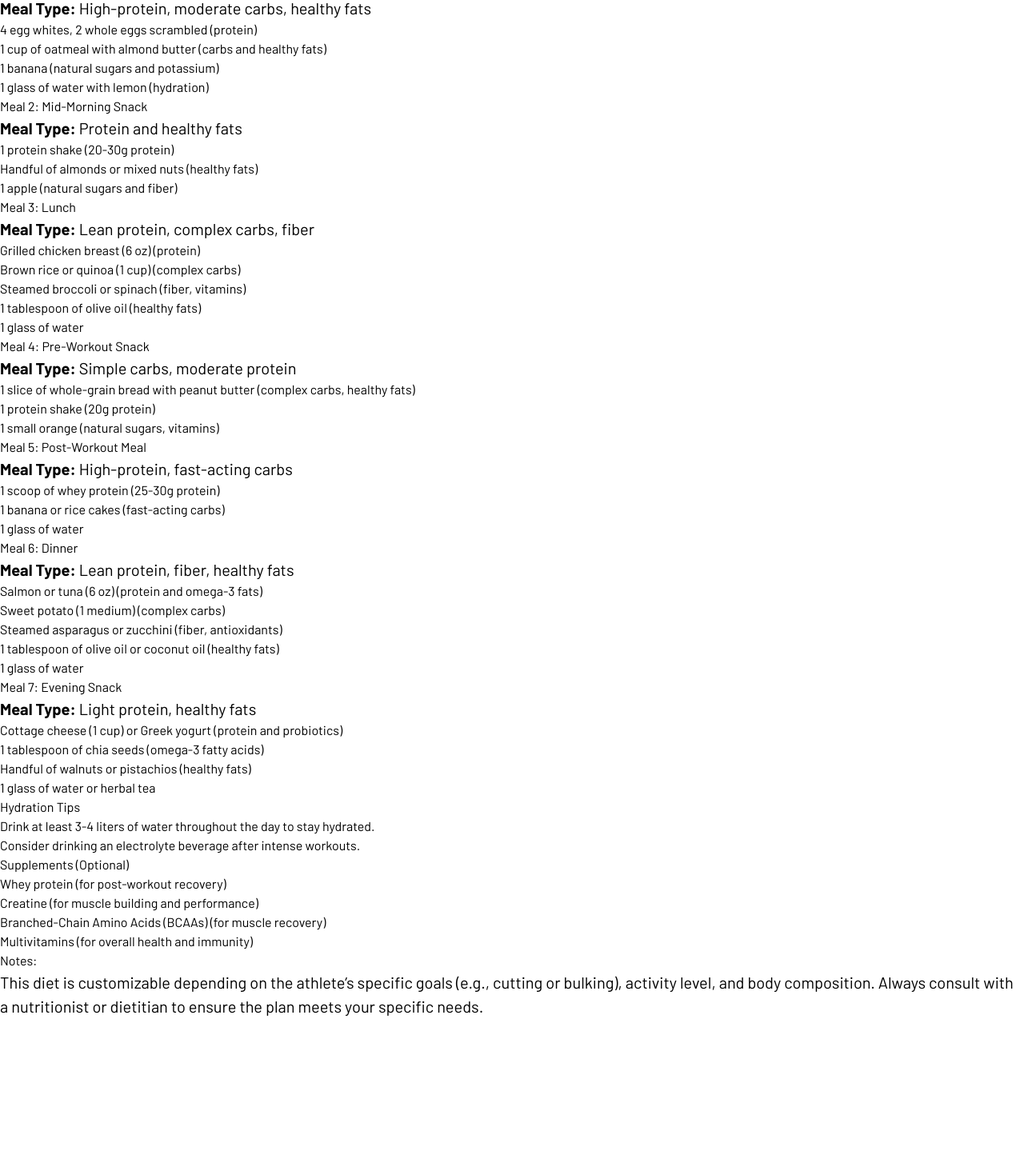
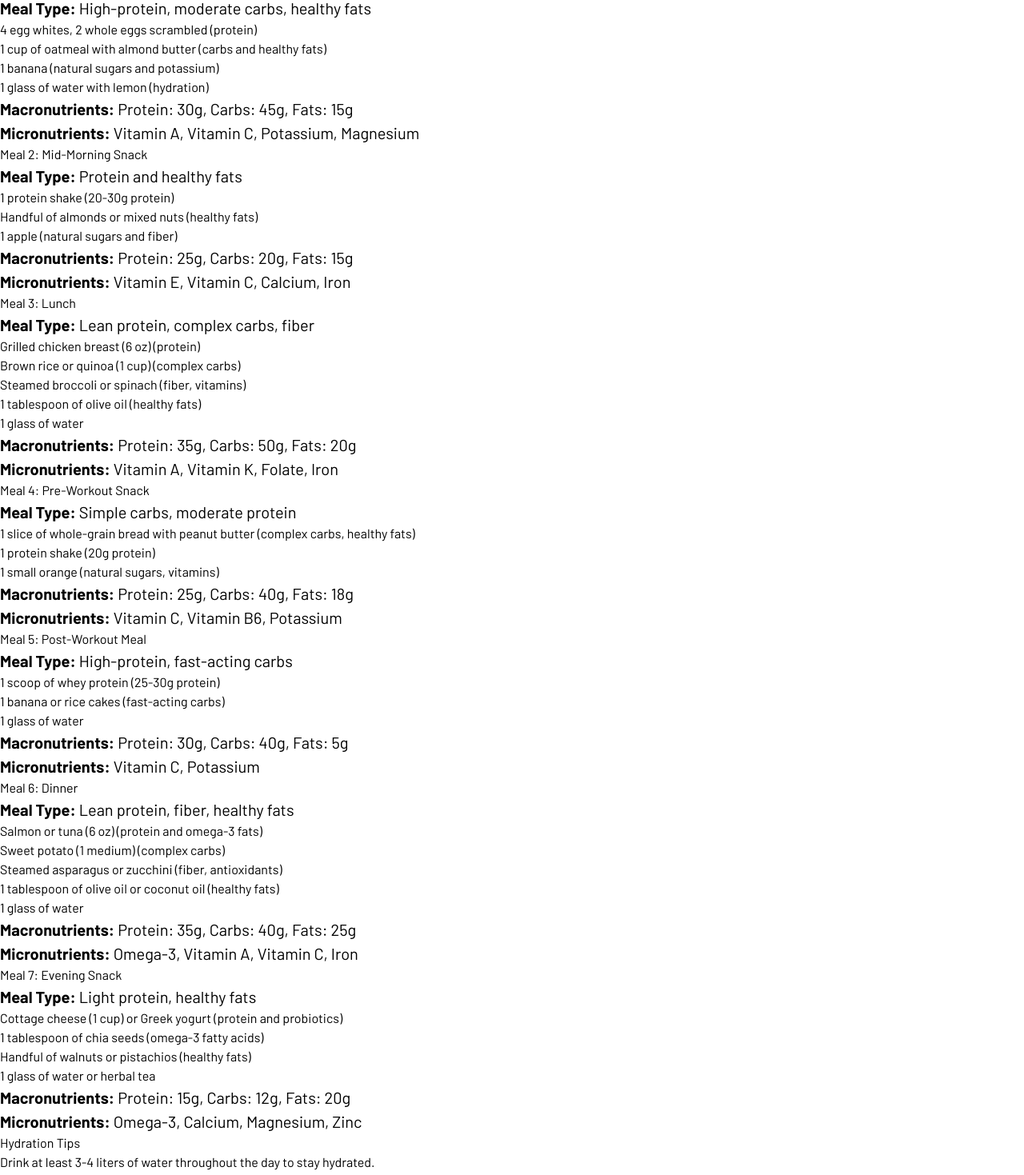
Before and after one commit to Microsoft-Bennett-Hackathon/website, a React (Vite) app in the folder Frontend--/: page /DietplanMain in a window 1280 px wide. Shown: the part 1580-3049 px from the top of the page at 80% size. Before the commit the page ends 2853 px from the top, so only its background shows below. Built offline with nearby package versions, Linux system fonts and the light colour scheme.

Commit message:
minor changes to diet plan

```diff
--- a/Frontend--/src/Components/Dashboard/Dietplan.jsx
+++ b/Frontend--/src/Components/Dashboard/Dietplan.jsx
@@ -2,128 +2,176 @@
 
 // const Dietplan = () => {
 //   return (
-//     <div className="overflow-y-scroll h-[90vh] p-4">
-//       <h1>Gym Athlete's Diet Plan</h1>
-//       <p>
+//     <div className="overflow-y-scroll h-[90vh] p-6  text-white rounded-lg shadow-lg">
+//       <h1 className="text-3xl font-bold text-center text-blue-400 mb-6">
+//         Gym Athlete's Diet Plan
+//       </h1>
+//       <p className="text-lg text-gray-300 mb-6 text-center">
 //         This diet plan is designed to support an active athlete with high energy
 //         needs, helping build muscle and maintain peak performance.
 //       </p>
 
-//       <h2>Meal 1: Breakfast</h2>
-//       <p>
-//         <strong>Meal Type:</strong> High-protein, moderate carbs, healthy fats
-//       </p>
-//       <ul>
-//         <li>4 egg whites, 2 whole eggs scrambled (protein)</li>
-//         <li>1 cup of oatmeal with almond butter (carbs and healthy fats)</li>
-//         <li>1 banana (natural sugars and potassium)</li>
-//         <li>1 glass of water with lemon (hydration)</li>
-//       </ul>
+//       <div className="space-y-8">
+//         <div>
+//           <h2 className="text-2xl font-semibold text-gray-200">
+//             Meal 1: Breakfast
+//           </h2>
+//           <p className="text-md text-gray-400 mb-2">
+//             <strong>Meal Type:</strong> High-protein, moderate carbs, healthy
+//             fats
+//           </p>
+//           <ul className="list-disc pl-5 space-y-2 text-gray-300">
+//             <li>4 egg whites, 2 whole eggs scrambled (protein)</li>
+//             <li>
+//               1 cup of oatmeal with almond butter (carbs and healthy fats)
+//             </li>
+//             <li>1 banana (natural sugars and potassium)</li>
+//             <li>1 glass of water with lemon (hydration)</li>
+//           </ul>
+//         </div>
 
-//       <h2>Meal 2: Mid-Morning Snack</h2>
-//       <p>
-//         <strong>Meal Type:</strong> Protein and healthy fats
-//       </p>
-//       <ul>
-//         <li>1 protein shake (20-30g protein)</li>
-//         <li>Handful of almonds or mixed nuts (healthy fats)</li>
-//         <li>1 apple (natural sugars and fiber)</li>
-//       </ul>
+//         <div>
+//           <h2 className="text-2xl font-semibold text-gray-200">
+//             Meal 2: Mid-Morning Snack
+//           </h2>
+//           <p className="text-md text-gray-400 mb-2">
+//             <strong>Meal Type:</strong> Protein and healthy fats
+//           </p>
+//           <ul className="list-disc pl-5 space-y-2 text-gray-300">
+//             <li>1 protein shake (20-30g protein)</li>
+//             <li>Handful of almonds or mixed nuts (healthy fats)</li>
+//             <li>1 apple (natural sugars and fiber)</li>
+//           </ul>
+//         </div>
 
-//       <h2>Meal 3: Lunch</h2>
-//       <p>
-//         <strong>Meal Type:</strong> Lean protein, complex carbs, fiber
-//       </p>
-//       <ul>
-//         <li>Grilled chicken breast (6 oz) (protein)</li>
-//         <li>Brown rice or quinoa (1 cup) (complex carbs)</li>
-//         <li>Steamed broccoli or spinach (fiber, vitamins)</li>
-//         <li>1 tablespoon of olive oil (healthy fats)</li>
-//         <li>1 glass of water</li>
-//       </ul>
+//         <div>
+//           <h2 className="text-2xl font-semibold text-gray-200">
+//             Meal 3: Lunch
+//           </h2>
+//           <p className="text-md text-gray-400 mb-2">
+//             <strong>Meal Type:</strong> Lean protein, complex carbs, fiber
+//           </p>
+//           <ul className="list-disc pl-5 space-y-2 text-gray-300">
+//             <li>Grilled chicken breast (6 oz) (protein)</li>
+//             <li>Brown rice or quinoa (1 cup) (complex carbs)</li>
+//             <li>Steamed broccoli or spinach (fiber, vitamins)</li>
+//             <li>1 tablespoon of olive oil (healthy fats)</li>
+//             <li>1 glass of water</li>
+//           </ul>
+//         </div>
 
-//       <h2>Meal 4: Pre-Workout Snack</h2>
-//       <p>
-//         <strong>Meal Type:</strong> Simple carbs, moderate protein
-//       </p>
-//       <ul>
-//         <li>
-//           1 slice of whole-grain bread with peanut butter (complex carbs,
-//           healthy fats)
-//         </li>
-//         <li>1 protein shake (20g protein)</li>
-//         <li>1 small orange (natural sugars, vitamins)</li>
-//       </ul>
+//         <div>
+//           <h2 className="text-2xl font-semibold text-gray-200">
+//             Meal 4: Pre-Workout Snack
+//           </h2>
+//           <p className="text-md text-gray-400 mb-2">
+//             <strong>Meal Type:</strong> Simple carbs, moderate protein
+//           </p>
+//           <ul className="list-disc pl-5 space-y-2 text-gray-300">
+//             <li>
+//               1 slice of whole-grain bread with peanut butter (complex carbs,
+//               healthy fats)
+//             </li>
+//             <li>1 protein shake (20g protein)</li>
+//             <li>1 small orange (natural sugars, vitamins)</li>
+//           </ul>
+//         </div>
 
-//       <h2>Meal 5: Post-Workout Meal</h2>
-//       <p>
-//         <strong>Meal Type:</strong> High-protein, fast-acting carbs
-//       </p>
-//       <ul>
-//         <li>1 scoop of whey protein (25-30g protein)</li>
-//         <li>1 banana or rice cakes (fast-acting carbs)</li>
-//         <li>1 glass of water</li>
-//       </ul>
+//         <div>
+//           <h2 className="text-2xl font-semibold text-gray-200">
+//             Meal 5: Post-Workout Meal
+//           </h2>
+//           <p className="text-md text-gray-400 mb-2">
+//             <strong>Meal Type:</strong> High-protein, fast-acting carbs
+//           </p>
+//           <ul className="list-disc pl-5 space-y-2 text-gray-300">
+//             <li>1 scoop of whey protein (25-30g protein)</li>
+//             <li>1 banana or rice cakes (fast-acting carbs)</li>
+//             <li>1 glass of water</li>
+//           </ul>
+//         </div>
 
-//       <h2>Meal 6: Dinner</h2>
-//       <p>
-//         <strong>Meal Type:</strong> Lean protein, fiber, healthy fats
-//       </p>
-//       <ul>
-//         <li>Salmon or tuna (6 oz) (protein and omega-3 fats)</li>
-//         <li>Sweet potato (1 medium) (complex carbs)</li>
-//         <li>Steamed asparagus or zucchini (fiber, antioxidants)</li>
-//         <li>1 tablespoon of olive oil or coconut oil (healthy fats)</li>
-//         <li>1 glass of water</li>
-//       </ul>
+//         <div>
+//           <h2 className="text-2xl font-semibold text-gray-200">
+//             Meal 6: Dinner
+//           </h2>
+//           <p className="text-md text-gray-400 mb-2">
+//             <strong>Meal Type:</strong> Lean protein, fiber, healthy fats
+//           </p>
+//           <ul className="list-disc pl-5 space-y-2 text-gray-300">
+//             <li>Salmon or tuna (6 oz) (protein and omega-3 fats)</li>
+//             <li>Sweet potato (1 medium) (complex carbs)</li>
+//             <li>Steamed asparagus or zucchini (fiber, antioxidants)</li>
+//             <li>1 tablespoon of olive oil or coconut oil (healthy fats)</li>
+//             <li>1 glass of water</li>
+//           </ul>
+//         </div>
 
-//       <h2>Meal 7: Evening Snack</h2>
-//       <p>
-//         <strong>Meal Type:</strong> Light protein, healthy fats
-//       </p>
-//       <ul>
-//         <li>Cottage cheese (1 cup) or Greek yogurt (protein and probiotics)</li>
-//         <li>1 tablespoon of chia seeds (omega-3 fatty acids)</li>
-//         <li>Handful of walnuts or pistachios (healthy fats)</li>
-//         <li>1 glass of water or herbal tea</li>
-//       </ul>
+//         <div>
+//           <h2 className="text-2xl font-semibold text-gray-200">
+//             Meal 7: Evening Snack
+//           </h2>
+//           <p className="text-md text-gray-400 mb-2">
+//             <strong>Meal Type:</strong> Light protein, healthy fats
+//           </p>
+//           <ul className="list-disc pl-5 space-y-2 text-gray-300">
+//             <li>
+//               Cottage cheese (1 cup) or Greek yogurt (protein and probiotics)
+//             </li>
+//             <li>1 tablespoon of chia seeds (omega-3 fatty acids)</li>
+//             <li>Handful of walnuts or pistachios (healthy fats)</li>
+//             <li>1 glass of water or herbal tea</li>
+//           </ul>
+//         </div>
 
-//       <h2>Hydration Tips</h2>
-//       <ul>
-//         <li>
-//           Drink at least 3-4 liters of water throughout the day to stay
-//           hydrated.
-//         </li>
-//         <li>
-//           Consider drinking an electrolyte beverage after intense workouts.
-//         </li>
-//       </ul>
+//         <div>
+//           <h2 className="text-2xl font-semibold text-gray-200">
+//             Hydration Tips
+//           </h2>
+//           <ul className="list-disc pl-5 space-y-2 text-gray-300">
+//             <li>
+//               Drink at least 3-4 liters of water throughout the day to stay
+//               hydrated.
+//             </li>
+//             <li>
+//               Consider drinking an electrolyte beverage after intense workouts.
+//             </li>
+//           </ul>
+//         </div>
 
-//       <h2>Supplements (Optional)</h2>
-//       <ul>
-//         <li>Whey protein (for post-workout recovery)</li>
-//         <li>Creatine (for muscle building and performance)</li>
-//         <li>Branched-Chain Amino Acids (BCAAs) (for muscle recovery)</li>
-//         <li>Multivitamins (for overall health and immunity)</li>
-//       </ul>
+//         <div>
+//           <h2 className="text-2xl font-semibold text-gray-200">
+//             Supplements (Optional)
+//           </h2>
+//           <ul className="list-disc pl-5 space-y-2 text-gray-300">
+//             <li>Whey protein (for post-workout recovery)</li>
+//             <li>Creatine (for muscle building and performance)</li>
+//             <li>Branched-Chain Amino Acids (BCAAs) (for muscle recovery)</li>
+//             <li>Multivitamins (for overall health and immunity)</li>
+//           </ul>
+//         </div>
 
-//       <h3>Notes:</h3>
-//       <p>
-//         This diet is customizable depending on the athlete’s specific goals
-//         (e.g., cutting or bulking), activity level, and body composition. Always
-//         consult with a nutritionist or dietitian to ensure the plan meets your
-//         specific needs.
-//       </p>
+//         <div>
+//           <h3 className="text-xl font-semibold text-gray-200">Notes:</h3>
+//           <p className="text-md text-gray-400">
+//             This diet is customizable depending on the athlete’s specific goals
+//             (e.g., cutting or bulking), activity level, and body composition.
+//             Always consult with a nutritionist or dietitian to ensure the plan
+//             meets your specific needs.
+//           </p>
+//         </div>
+//       </div>
 //     </div>
 //   );
 // };
 
 // export default Dietplan;
+
 import React from "react";
 
 const Dietplan = () => {
   return (
-    <div className="overflow-y-scroll h-[90vh] p-6  text-white rounded-lg shadow-lg">
+    <div className="overflow-y-scroll h-[90vh] p-6 text-white rounded-lg shadow-lg">
       <h1 className="text-3xl font-bold text-center text-blue-400 mb-6">
         Gym Athlete's Diet Plan
       </h1>
@@ -149,6 +197,13 @@ const Dietplan = () => {
             <li>1 banana (natural sugars and potassium)</li>
             <li>1 glass of water with lemon (hydration)</li>
           </ul>
+          <p className="text-md text-gray-400">
+            <strong>Macronutrients:</strong> Protein: 30g, Carbs: 45g, Fats: 15g
+          </p>
+          <p className="text-md text-gray-400">
+            <strong>Micronutrients:</strong> Vitamin A, Vitamin C, Potassium,
+            Magnesium
+          </p>
         </div>
 
         <div>
@@ -163,6 +218,12 @@ const Dietplan = () => {
             <li>Handful of almonds or mixed nuts (healthy fats)</li>
             <li>1 apple (natural sugars and fiber)</li>
           </ul>
+          <p className="text-md text-gray-400">
+            <strong>Macronutrients:</strong> Protein: 25g, Carbs: 20g, Fats: 15g
+          </p>
+          <p className="text-md text-gray-400">
+            <strong>Micronutrients:</strong> Vitamin E, Vitamin C, Calcium, Iron
+          </p>
         </div>
 
         <div>
@@ -179,6 +240,12 @@ const Dietplan = () => {
             <li>1 tablespoon of olive oil (healthy fats)</li>
             <li>1 glass of water</li>
           </ul>
+          <p className="text-md text-gray-400">
+            <strong>Macronutrients:</strong> Protein: 35g, Carbs: 50g, Fats: 20g
+          </p>
+          <p className="text-md text-gray-400">
+            <strong>Micronutrients:</strong> Vitamin A, Vitamin K, Folate, Iron
+          </p>
         </div>
 
         <div>
@@ -196,6 +263,12 @@ const Dietplan = () => {
             <li>1 protein shake (20g protein)</li>
             <li>1 small orange (natural sugars, vitamins)</li>
           </ul>
+          <p className="text-md text-gray-400">
+            <strong>Macronutrients:</strong> Protein: 25g, Carbs: 40g, Fats: 18g
+          </p>
+          <p className="text-md text-gray-400">
+            <strong>Micronutrients:</strong> Vitamin C, Vitamin B6, Potassium
+          </p>
         </div>
 
         <div>
@@ -210,6 +283,12 @@ const Dietplan = () => {
             <li>1 banana or rice cakes (fast-acting carbs)</li>
             <li>1 glass of water</li>
           </ul>
+          <p className="text-md text-gray-400">
+            <strong>Macronutrients:</strong> Protein: 30g, Carbs: 40g, Fats: 5g
+          </p>
+          <p className="text-md text-gray-400">
+            <strong>Micronutrients:</strong> Vitamin C, Potassium
+          </p>
         </div>
 
         <div>
@@ -226,6 +305,12 @@ const Dietplan = () => {
             <li>1 tablespoon of olive oil or coconut oil (healthy fats)</li>
             <li>1 glass of water</li>
           </ul>
+          <p className="text-md text-gray-400">
+            <strong>Macronutrients:</strong> Protein: 35g, Carbs: 40g, Fats: 25g
+          </p>
+          <p className="text-md text-gray-400">
+            <strong>Micronutrients:</strong> Omega-3, Vitamin A, Vitamin C, Iron
+          </p>
         </div>
 
         <div>
@@ -243,6 +328,12 @@ const Dietplan = () => {
             <li>Handful of walnuts or pistachios (healthy fats)</li>
             <li>1 glass of water or herbal tea</li>
           </ul>
+          <p className="text-md text-gray-400">
+            <strong>Macronutrients:</strong> Protein: 15g, Carbs: 12g, Fats: 20g
+          </p>
+          <p className="text-md text-gray-400">
+            <strong>Micronutrients:</strong> Omega-3, Calcium, Magnesium, Zinc
+          </p>
         </div>
 
         <div>
@@ -278,7 +369,7 @@ const Dietplan = () => {
             This diet is customizable depending on the athlete’s specific goals
             (e.g., cutting or bulking), activity level, and body composition.
             Always consult with a nutritionist or dietitian to ensure the plan
-            meets your specific needs.
+            meets personal needs and health conditions.
           </p>
         </div>
       </div>
```
